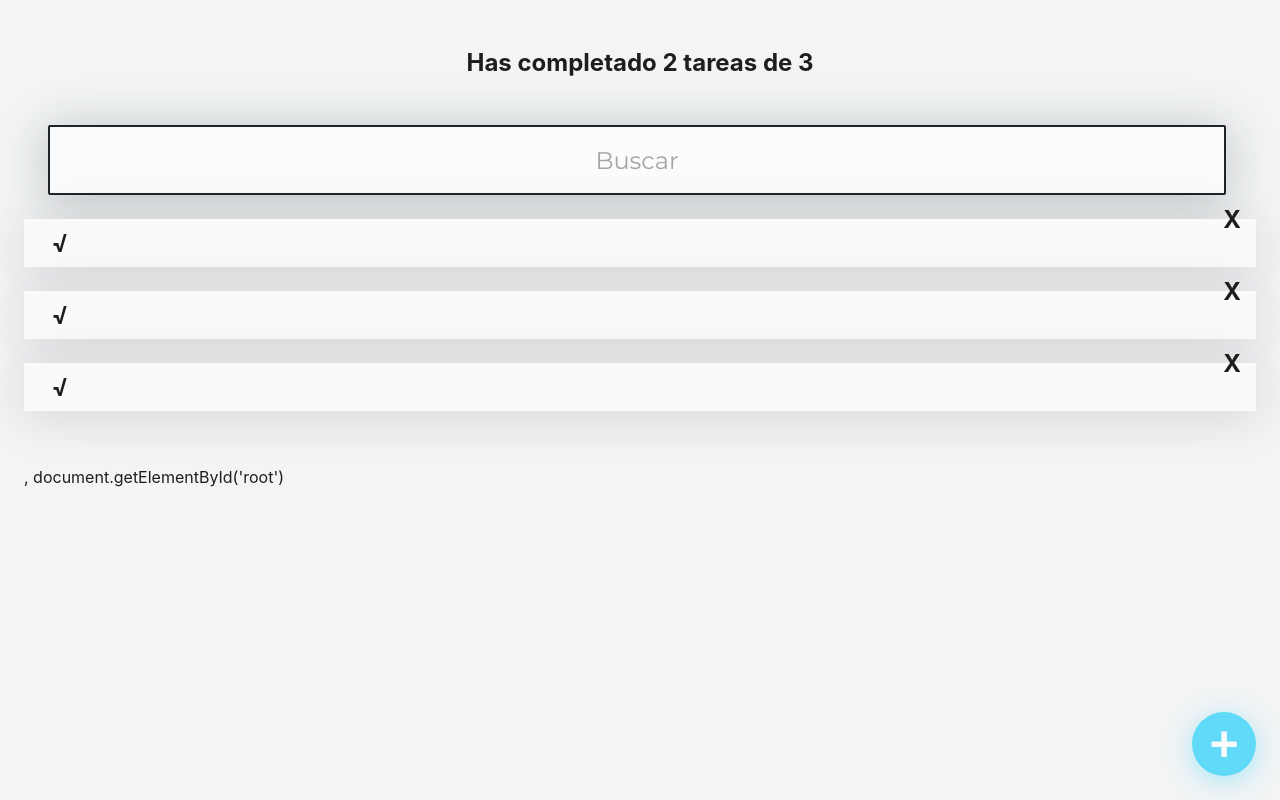
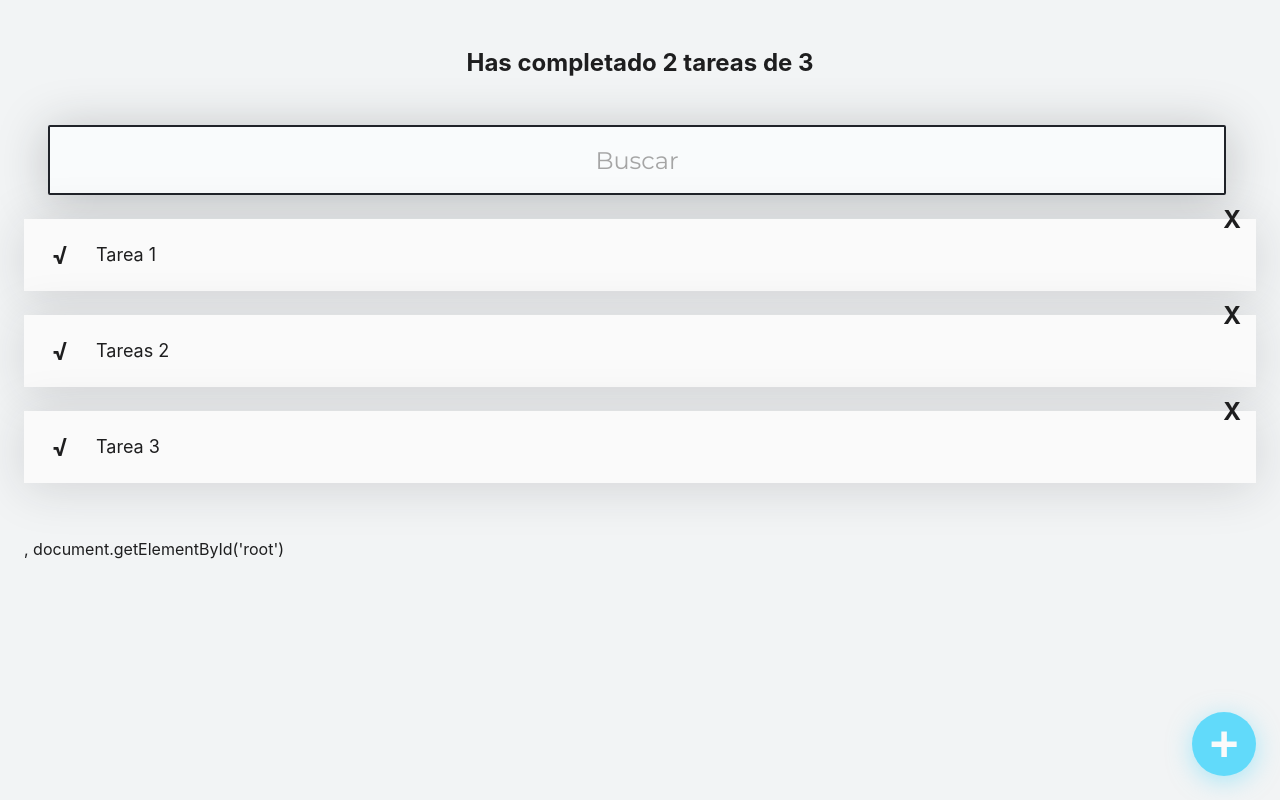
Before and after one commit to chriscodex/ReactJS-Introduction, a React (Create React App) app: page / in a window 1280 px wide. Built offline with nearby package versions, Linux system fonts and the light colour scheme.

Commit message:
text property added to TodoItem component

```diff
--- a/src/App.js
+++ b/src/App.js
@@ -60,6 +60,7 @@ function App() {
         {searchedTodos.map((todo) => (
           <TodoItem
             key={todo.text}
+            text={todo.text}
           />
         ))}
       </TodoList>
```
